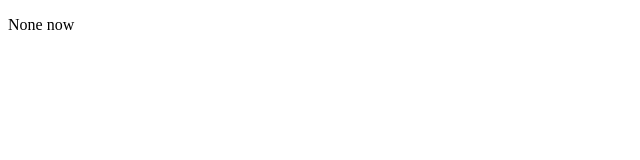
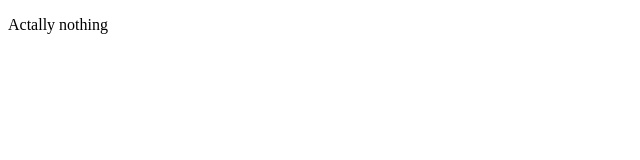
Before and after one commit to dmokh/WebPage, a plain HTML site: page main.html in a window 1280 px wide. Shown: the full height of the page, 0-640 px from the left. Drawn offline with Linux system fonts and the light colour scheme.

Commit message:
Update main.html

```diff
--- a/main.html
+++ b/main.html
@@ -5,7 +5,7 @@
   </head>
   <body>
     <p>
-      None now
+      Actally nothing
     </p>
   </body>
 </html>
```
